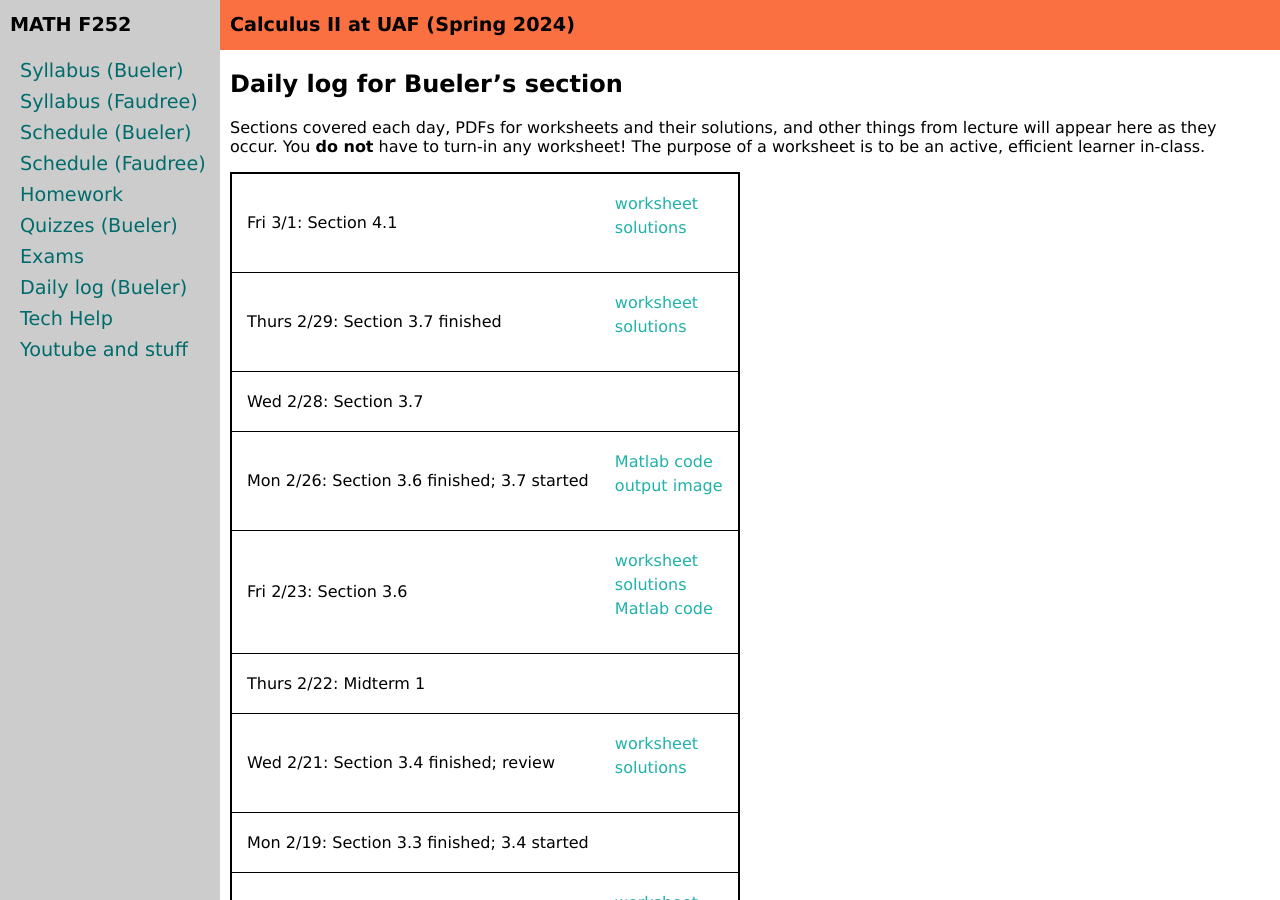
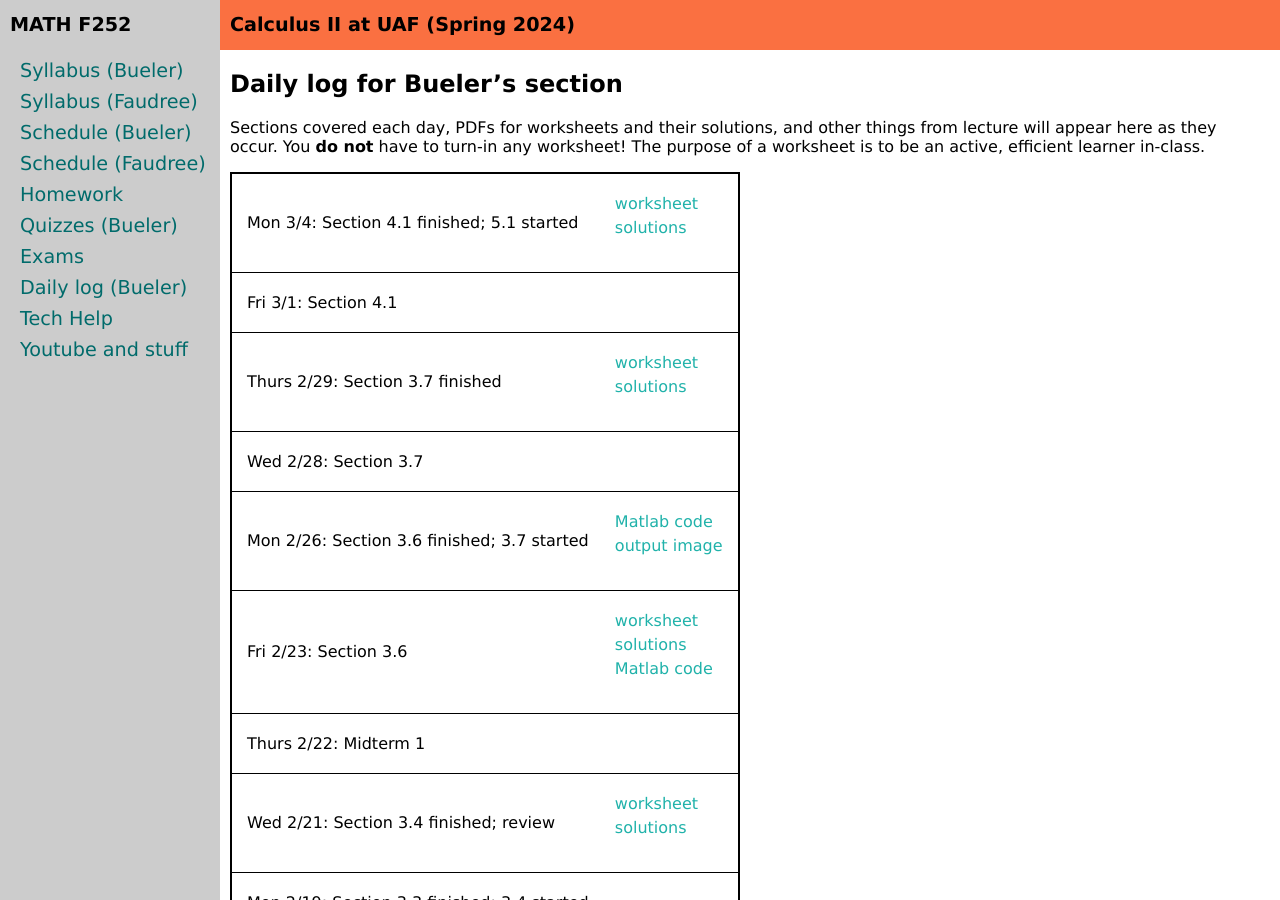
Before and after one commit to uaf-math/calc2, a Jekyll site: the page built from daily.md, in a window 1280 px wide and 900 px high. Built offline with Jekyll 4.4.1, drawn with Linux system fonts in a browser that asks for light colours.

Commit message:
update daily log

```diff
--- a/_data/daily.yml
+++ b/_data/daily.yml
@@ -1,10 +1,12 @@
 semester: Spring 2024
 home: assets/worksheets/S24
 daily:
+- name: Section 4.1 finished; 5.1 started
+  date: Mon 3/4
+  extworksheet: https://uaf-math251.github.io/calc2/assets/worksheets/S22/4p2.pdf
+  extsolutions: https://uaf-math251.github.io/calc2/assets/worksheets/S22/4p2solns.pdf
 - name: Section 4.1
   date: Fri 3/1
-  extworksheet: https://uaf-math251.github.io/calc2/assets/worksheets/S22/4p2.pdf
-  extsolutions: https://uaf-math251.github.io/calc2/assets/worksheets/S22/4p2solns.pdf
 - name: Section 3.7 finished
   date: Thurs 2/29
   extworksheet: https://uaf-math251.github.io/calc2/assets/worksheets/F23/M252-3-7.pdf
```
